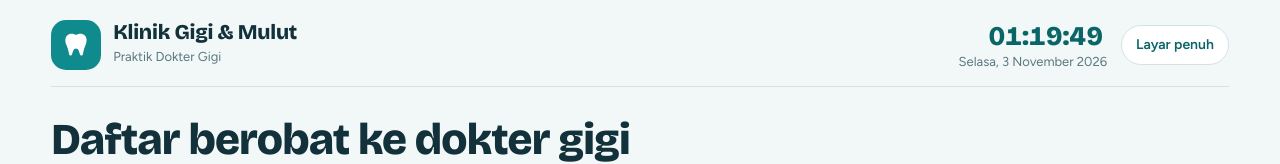
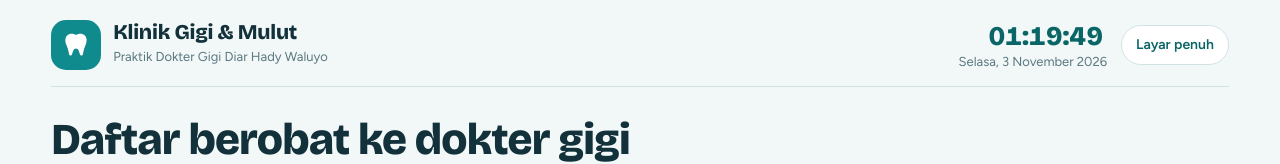
Before and after one commit to Peterslee/DentalV2, a plain HTML site: page index.html in a window 1280 px wide. Shown: the top 164 px of the page. Drawn offline with nearby package versions, Linux system fonts and the light colour scheme.

```diff
--- a/index.html
+++ b/index.html
@@ -8,7 +8,7 @@
 <link rel="stylesheet" href="style.css">
 </head>
 <body>
-<header class="top" id="top"><div class="tin"><div class="brand"><div class="logo" aria-hidden="true"><svg viewBox="0 0 48 48"><path d="M24 9c-3-2.2-8.5-3.2-12.5 0C7.2 12.400 7.400 18.500 9.500 23.500c2 4.800 3 8 4 13.500.6 3.200 3.400 4 4.600.8 1.200-4 2.400-8.500 5.900-8.500s4.700 4.500 5.900 8.500c1.200 3.200 4 2.400 4.600-.8 1-5.500 2-8.700 4-13.500 2.100-5 2.300-11.100-2-14.500C32.500 5.800 27 6.800 24 9z"/></svg></div><div><b id="cn">Klinik Gigi &amp; Mulut</b><span>Praktik Dokter Gigi</span></div></div><div class="clock"><div class="jam"><span id="jam-now">--:--:--</span><small id="zona"></small></div><div class="tg" id="tgl-now">&nbsp;</div></div><button type="button" class="fsb" id="fsb">Layar penuh</button></div></header>
+<header class="top" id="top"><div class="tin"><div class="brand"><div class="logo" aria-hidden="true"><svg viewBox="0 0 48 48"><path d="M24 9c-3-2.2-8.5-3.2-12.5 0C7.2 12.400 7.400 18.500 9.500 23.500c2 4.800 3 8 4 13.500.6 3.200 3.400 4 4.600.8 1.200-4 2.400-8.500 5.900-8.500s4.700 4.500 5.900 8.500c1.200 3.200 4 2.400 4.600-.8 1-5.500 2-8.700 4-13.500 2.100-5 2.300-11.100-2-14.500C32.500 5.800 27 6.800 24 9z"/></svg></div><div><b id="cn">Klinik Gigi &amp; Mulut</b><span>Praktik Dokter Gigi Diar Hady Waluyo</span></div></div><div class="clock"><div class="jam"><span id="jam-now">--:--:--</span><small id="zona"></small></div><div class="tg" id="tgl-now">&nbsp;</div></div><button type="button" class="fsb" id="fsb">Layar penuh</button></div></header>
 <main class="wrap" id="app"></main>
 <script src="script.js"></script>
 </body>
```
